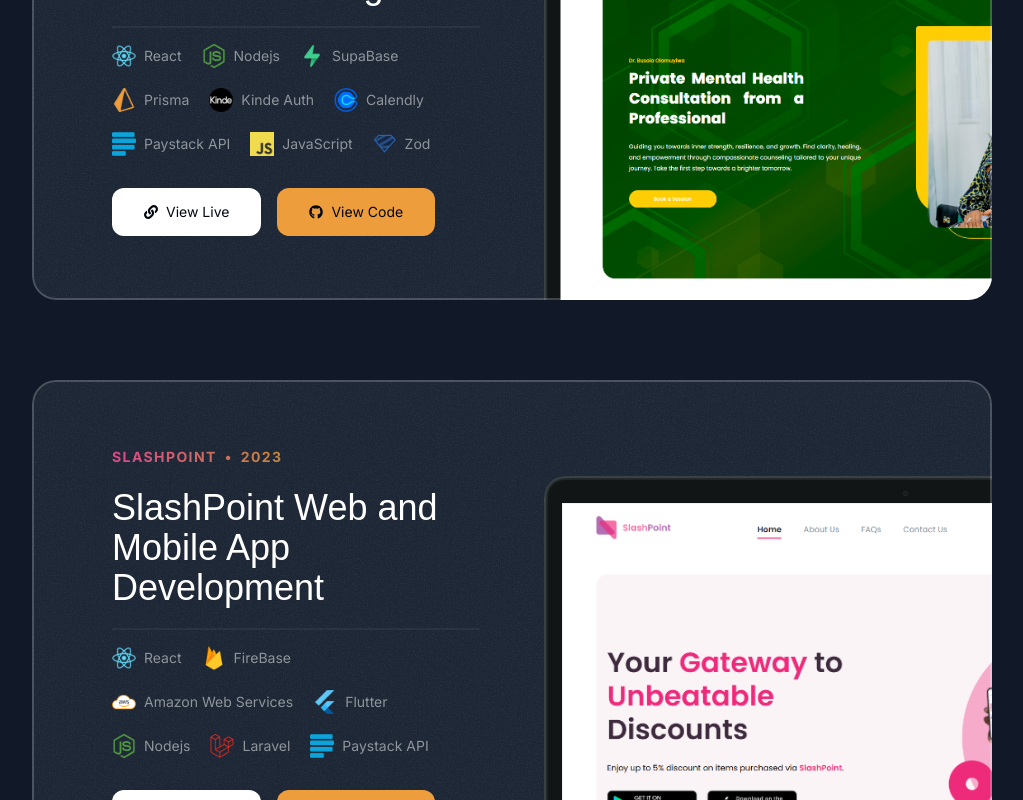
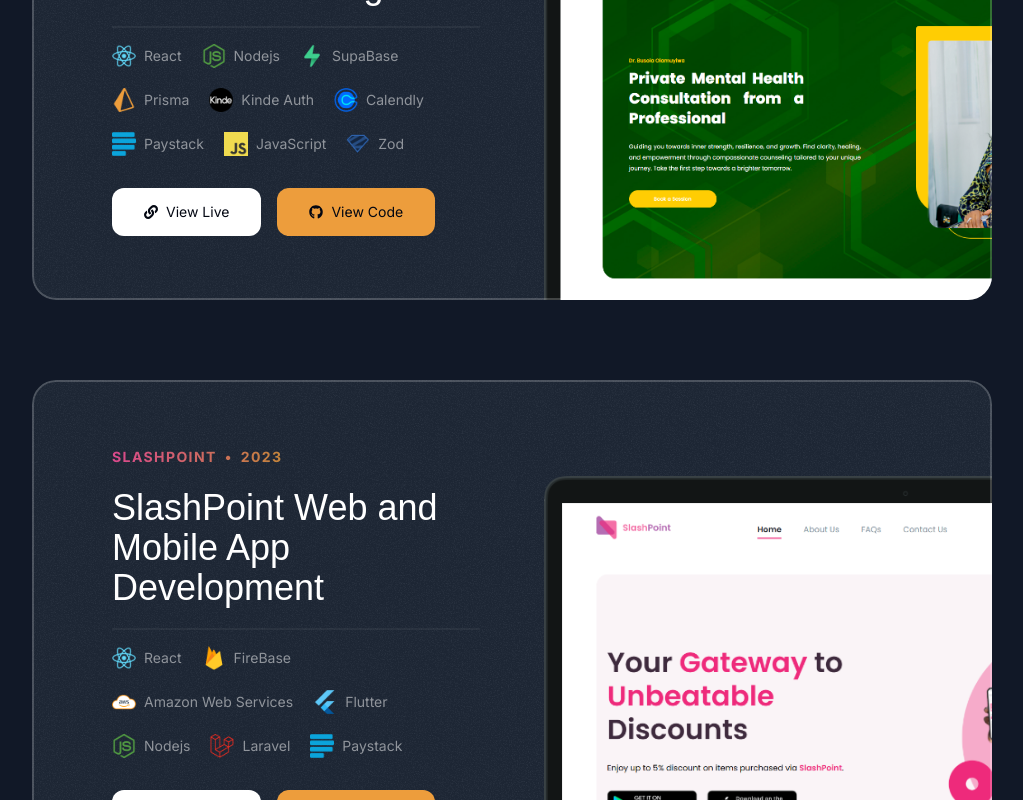
Before and after one commit to Sammy212/portfolio, a Next.js app: page / in a window 1280 px wide. Shown: the part 2440-3240 px from the top of the page, without its empty margins (128-1151 px from the left). Built offline with nearby package versions, Linux system fonts and the light colour scheme; a web font is replaced by a local one.

Commit message:
Added new project | updated a few info

```diff
--- a/src/data/data.ts
+++ b/src/data/data.ts
@@ -309,6 +309,49 @@
     githubLink: "https://github.com/Sammy212/shoplux-next",
     image: ShopLux,
   },
+  // {title: "Fizzi Soda Landing Page",
+  //   id: 5,
+  //   company: "Fizzi",
+  //   year: "2025",
+  //   description: "Build a fullstack ecommerce web application using Next, Tailwind, Prisma, Redis, Neon, Stripe to accept payment and zod for form validation ",
+  //   techStacks: [
+  //     {
+  //       title: "Next 14",
+  //       icon: Next,
+  //     },
+  //     {
+  //       title: "React",
+  //       icon: ReactIcon,
+  //     },
+  //     {
+  //       title: "Prismic",
+  //       icon: Prisma, // update this icon
+  //     },
+  //     {
+  //       title: "TypeScript",
+  //       icon: TypeScript,
+  //     },
+  //     {
+  //       title: "Tailwind",
+  //       icon: Tailwind,
+  //     },
+  //     {
+  //       title: "Threejs",
+  //       icon: Neon, // update this icon
+  //     },
+  //     {
+  //       title: "GSAP",
+  //       icon: Neon, // update this icon
+  //     },
+  //     {
+  //       title: "Zustand",
+  //       icon: Neon, // update this icon
+  //     },
+  //   ],
+  //   link: "https://shoplux-next.vercel.app/",
+  //   githubLink: "https://github.com/Sammy212/fizzi-soda",
+  //   image: ShopLux,
+  // },
   {title: "TheUnforsaken House Website Redesign",
     id: 1,
     company: "TheUnforsaken House",
@@ -340,7 +383,7 @@
         icon: CalendlyIcon,
       },
       {
-        title: "Paystack API",
+        title: "Paystack",
         icon: Paystack,
       },
       {
@@ -387,7 +430,7 @@
         icon: Laravel,
       },
       {
-        title: "Paystack API",
+        title: "Paystack",
         icon: Paystack,
       },
     ],
@@ -442,7 +485,7 @@
   {
     name: "Kolade Fadayomi",
     position: "CEO",
-    company: "TheUnit Home",
+    company: "TheUnit Homes",
     text: "Sam is a true frontend wizard. He took our complex product and transformed it into an intuitive and engaging user interface. We're already seeing positive feedback from our customers.",
     avatar: testimonialAvatar4,
   },
```
